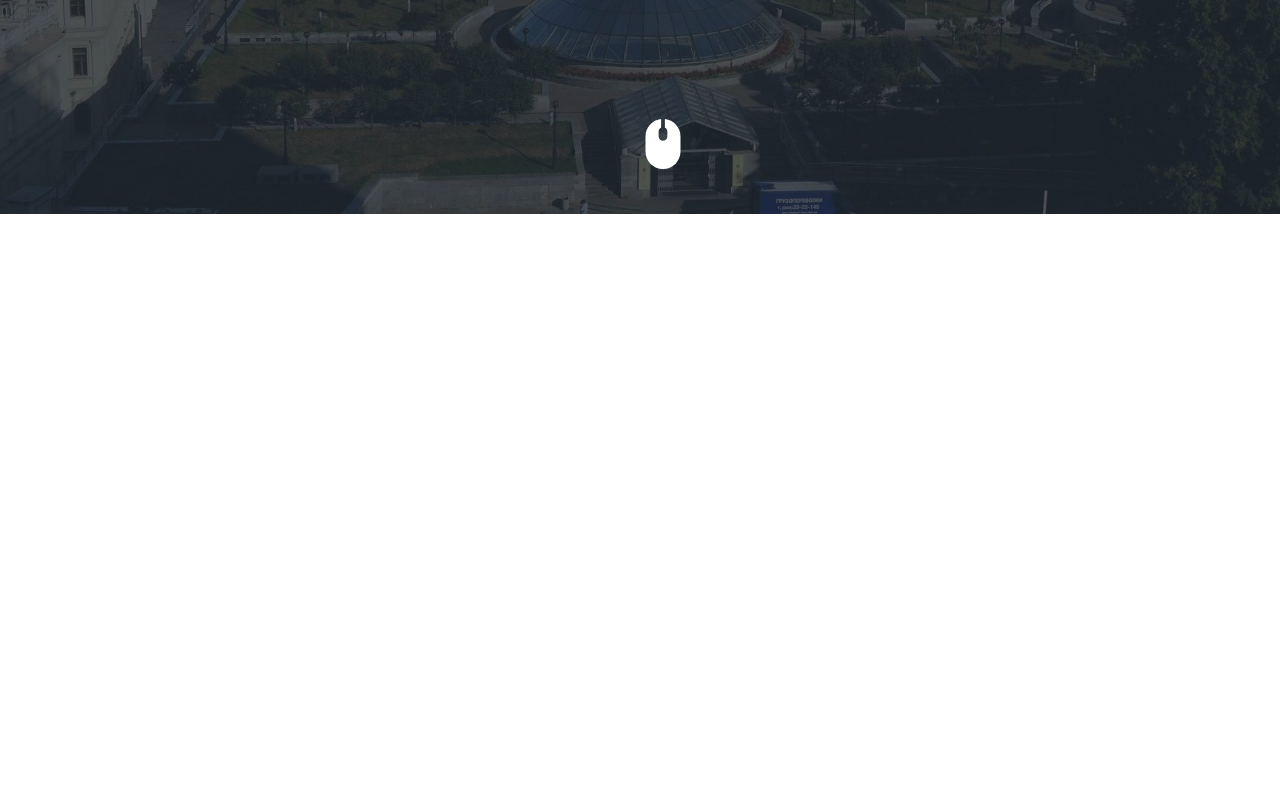
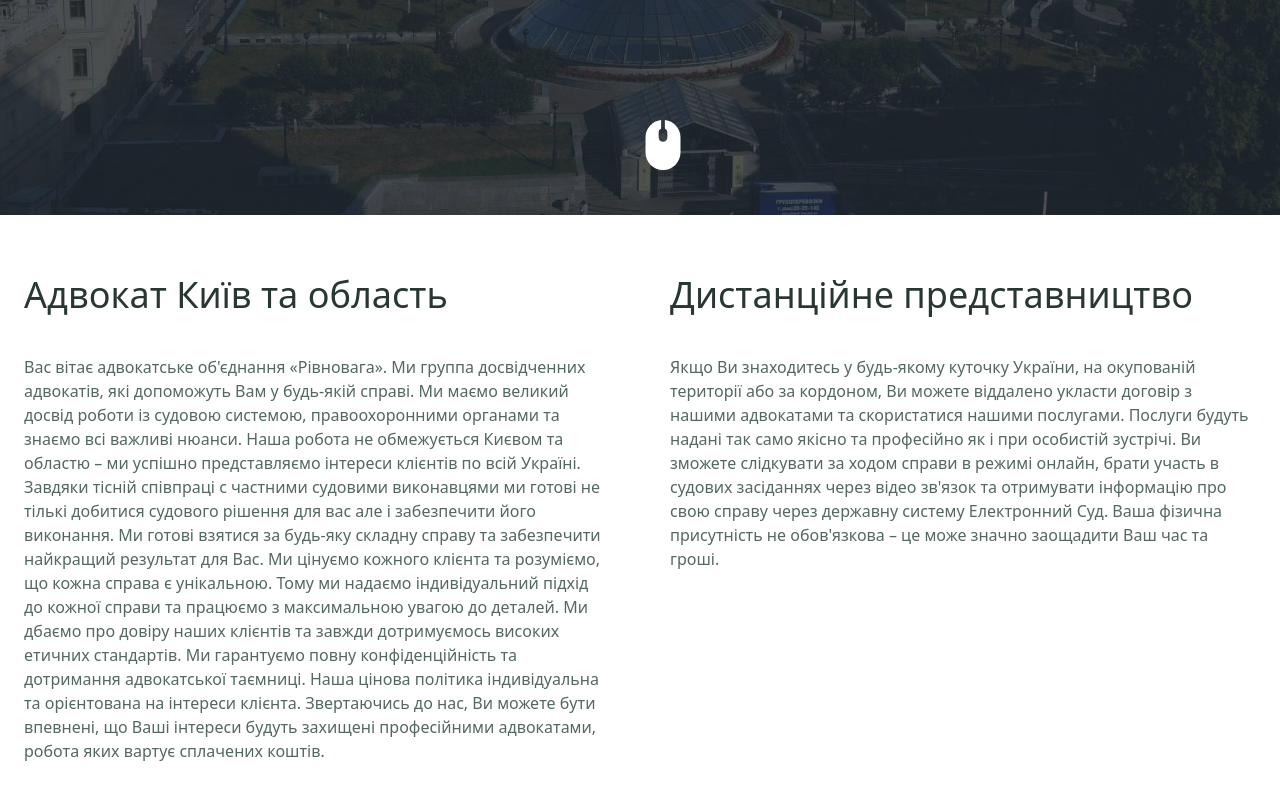
Before and after one commit to Arthur-Tolkachov/rivnovaga, a Next.js app: page / in a window 1280 px wide. Shown: the part 586-1386 px from the top of the page. Before the commit the page ends 800 px from the top, so only its background shows below. Built offline with nearby package versions, Linux system fonts and the light colour scheme.

Commit message:
[Feature] added section about

```diff
--- /dev/null
+++ b/app/components/layout/About.tsx
@@ -0,0 +1,56 @@
+import Container from "@/app/components/ui/Container";
+
+export default function About() {
+  return (
+    <section className="py-15">
+      <Container className="flex flex-col gap-10">
+        <div className="flex gap-15">
+          <div className="flex flex-col gap-10 w-2/4">
+            <h2 className="text-primary-dark w-fit relative">
+              Адвокат Київ та область
+            </h2>
+
+            <p className="text-primary-light">
+              Вас вітає адвокатське об&apos;єднання «Рівновага». Ми группа
+              досвідченних адвокатів, які допоможуть Вам у будь-якій справі. Ми
+              маємо великий досвід роботи із судовою системою, правоохоронними
+              органами та знаємо всі важливі нюанси. Наша робота не обмежується
+              Києвом та областю – ми успішно представляємо інтереси клієнтів по
+              всій Україні. Завдяки тісній співпраці с частними судовими
+              виконавцями ми готові не тількі добитися судового рішення для вас
+              але і забезпечити його виконання. Ми готові взятися за будь-яку
+              складну справу та забезпечити найкращий результат для Вас. Ми
+              цінуємо кожного клієнта та розуміємо, що кожна справа є
+              унікальною. Тому ми надаємо індивідуальний підхід до кожної справи
+              та працюємо з максимальною увагою до деталей. Ми дбаємо про довіру
+              наших клієнтів та завжди дотримуємось високих етичних стандартів.
+              Ми гарантуємо повну конфіденційність та дотримання адвокатської
+              таємниці. Наша цінова політика індивідуальна та орієнтована на
+              інтереси клієнта. Звертаючись до нас, Ви можете бути впевнені, що
+              Ваші інтереси будуть захищені професійними адвокатами, робота яких
+              вартує сплачених коштів.
+            </p>
+          </div>
+
+          <div className="flex flex-col gap-10 w-2/4">
+            <h2 className="text-primary-dark w-fit relative">
+              Дистанційне представництво
+            </h2>
+
+            <p className="text-primary-light">
+              Якщо Ви знаходитесь у будь-якому куточку України, на окупованій
+              території або за кордоном, Ви можете віддалено укласти договір з
+              нашими адвокатами та скористатися нашими послугами. Послуги будуть
+              надані так само якісно та професійно як і при особистій зустрічі.
+              Ви зможете слідкувати за ходом справи в режимі онлайн, брати
+              участь в судових засіданнях через відео зв&apos;язок та отримувати
+              інформацію про свою справу через державну систему Електронний Суд.
+              Ваша фізична присутність не обов&apos;язкова – це може значно
+              заощадити Ваш час та гроші.
+            </p>
+          </div>
+        </div>
+      </Container>
+    </section>
+  );
+}
--- a/app/components/layout/Header/Header.tsx
+++ b/app/components/layout/Header/Header.tsx
@@ -1,16 +1,21 @@
 import Container from "@/app/components/ui/Container";
 
+import HeaderBg from "./HeaderBg";
 import HeaderBottom from "./HeaderBottom";
 import { HeaderTop } from "./HeaderTop";
 
 export function Header() {
   return (
-    <header className="fixed top-0 left-0 right-0 z-1">
-      <Container>
-        <HeaderTop />
+    <>
+      <header className="sticky top-[-70px] left-0 right-0 z-1 mb-[-182px]">
+        <HeaderBg />
 
-        <HeaderBottom />
-      </Container>
-    </header>
+        <Container className="relative z-1">
+          <HeaderTop />
+
+          <HeaderBottom />
+        </Container>
+      </header>
+    </>
   );
 }
--- /dev/null
+++ b/app/components/layout/Header/HeaderBg.tsx
@@ -0,0 +1,36 @@
+"use client";
+
+import { useEffect, useState } from "react";
+
+export default function HeaderBg() {
+  const [opacity, setOpacity] = useState(0);
+
+  const onScroll = () => {
+    const scrollY = window.scrollY / 300;
+
+    setOpacity(() => {
+      if (scrollY < 1) {
+        return scrollY;
+      }
+
+      return 1;
+    });
+  };
+
+  useEffect(() => {
+    window.addEventListener("scroll", onScroll);
+
+    return () => {
+      window.removeEventListener("scroll", onScroll);
+    };
+  }, []);
+
+  return (
+    <div
+      className="absolute top-0 left-0 right-0 z-1 h-[182px] bg-primary-main"
+      style={{
+        opacity,
+      }}
+    ></div>
+  );
+}
--- a/app/components/layout/Hero.tsx
+++ b/app/components/layout/Hero.tsx
@@ -5,9 +5,9 @@ import MouseIcon from "@/public/assets/icons/mouse.svg";
 
 export function Hero() {
   return (
-    <div className="bg-[url(/assets/images/hero_bg.jpg)] bg-cover w-screen h-screen relative">
+    <div className="bg-[url(/assets/images/hero_bg.jpg)] bg-cover w-full h-screen relative">
       <Container className="flex h-full">
-        <div className="flex flex-col justify-center gap-8">
+        <div className="flex flex-col justify-center gap-10">
           <h2 className="text-secondary-main">Ваш захист — наш пріоритет.</h2>
 
           <h1 className="text-text-light">
--- a/app/globals.css
+++ b/app/globals.css
@@ -25,7 +25,9 @@ h3 {
   /* Palette */
   --color-text-light: #fff;
 
+  --color-primary-light: #546760;
   --color-primary-main: #384742;
+  --color-primary-dark: #293732;
 
   --color-secondary-main: #c19549;
   --color-secondary-dark: #5d4112;
--- a/app/page.tsx
+++ b/app/page.tsx
@@ -1,9 +1,14 @@
+import About from "@/app/components/layout/About";
 import { Hero } from "@/app/components/layout/Hero";
 
 export default function Home() {
   return (
     <div>
       <Hero />
+
+      <main>
+        <About />
+      </main>
     </div>
   );
 }
```
